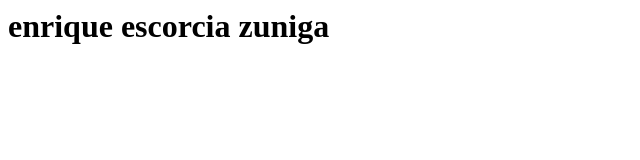
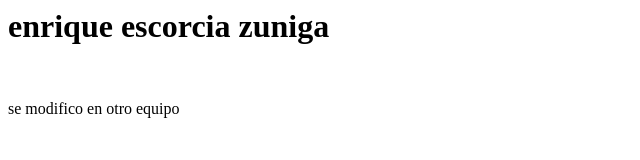
Before and after one commit to EnriqueEscorcia/remoto, a plain HTML site: page index.html in a window 1280 px wide. Shown: the whole page, without its empty margins (0-640 px from the left). Drawn offline with Linux system fonts and the light colour scheme.

Commit message:
se modifico en un equipo diferente segundo commit

```diff
--- a/index.html
+++ b/index.html
@@ -4,5 +4,7 @@
 </head>
 <body>
 <p><h1>enrique escorcia zuniga</h1></p>
+<br>
+<p> se modifico en otro equipo</p>
 </body>
 </html>
```
